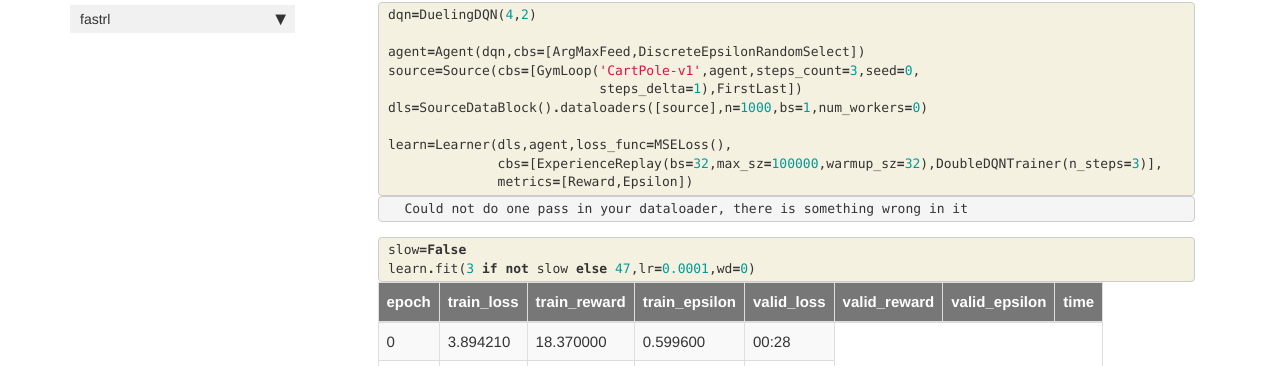
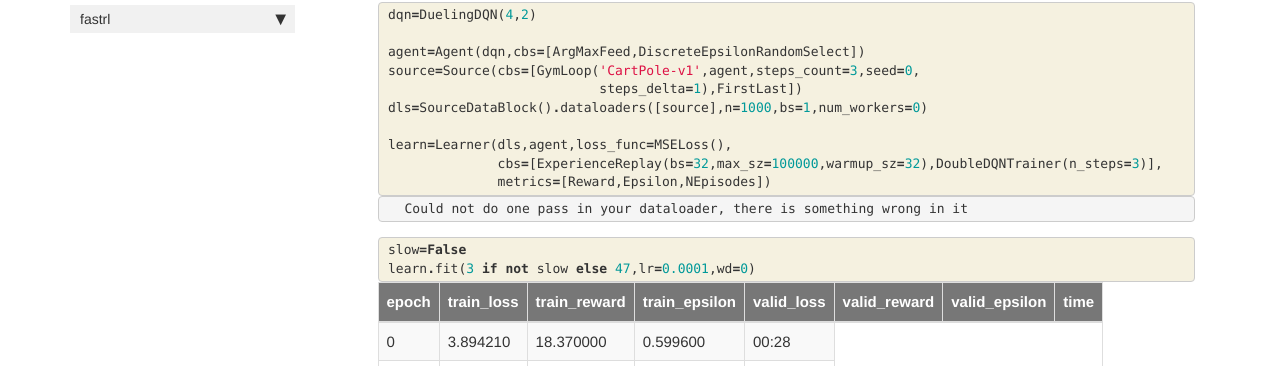
Before and after one commit to josiahls/fastrl, a Jekyll site: the page built from docs/agents.dqn.dueling.html, in a window 1280 px wide and 900 px high, scrolled down 1509 px. Shown: the part 86-452 px from the top of the window. Built offline with Jekyll 4.4.1, drawn with Linux system fonts in a browser that asks for light colours; nearby versions of some CDN libraries; comment, search, counter and statistics services are not loaded.

Commit message:
Notes: - doc updates

```diff
--- a/docs/agents.dqn.dueling.html
+++ b/docs/agents.dqn.dueling.html
@@ -252,7 +252,7 @@ parameters converted too when you call :meth:<code>to</code>, etc.</p>
 
 <span class="n">learn</span><span class="o">=</span><span class="n">Learner</span><span class="p">(</span><span class="n">dls</span><span class="p">,</span><span class="n">agent</span><span class="p">,</span><span class="n">loss_func</span><span class="o">=</span><span class="n">MSELoss</span><span class="p">(),</span>
               <span class="n">cbs</span><span class="o">=</span><span class="p">[</span><span class="n">ExperienceReplay</span><span class="p">(</span><span class="n">bs</span><span class="o">=</span><span class="mi">32</span><span class="p">,</span><span class="n">max_sz</span><span class="o">=</span><span class="mi">100000</span><span class="p">,</span><span class="n">warmup_sz</span><span class="o">=</span><span class="mi">32</span><span class="p">),</span><span class="n">DoubleDQNTrainer</span><span class="p">(</span><span class="n">n_steps</span><span class="o">=</span><span class="mi">3</span><span class="p">)],</span>
-              <span class="n">metrics</span><span class="o">=</span><span class="p">[</span><span class="n">Reward</span><span class="p">,</span><span class="n">Epsilon</span><span class="p">])</span>
+              <span class="n">metrics</span><span class="o">=</span><span class="p">[</span><span class="n">Reward</span><span class="p">,</span><span class="n">Epsilon</span><span class="p">,</span><span class="n">NEpisodes</span><span class="p">])</span>
 </pre></div>
 
     </div>
```
Also changed, not shown: .github/workflows/python-publish.yml, 1 other file.
